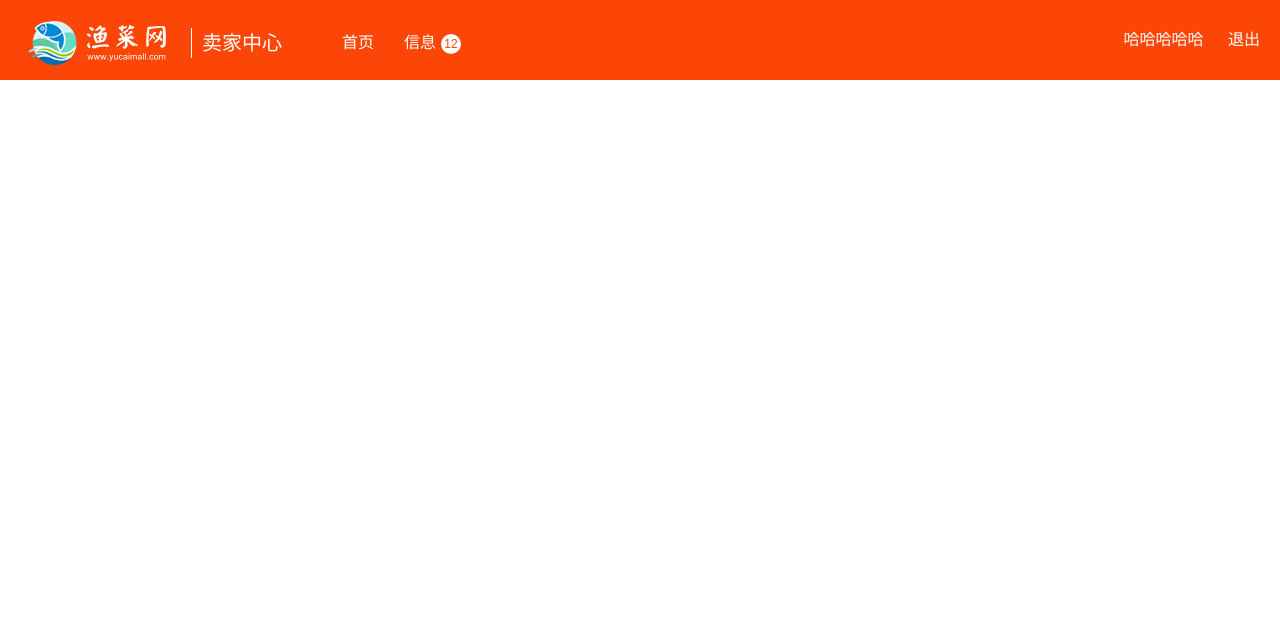
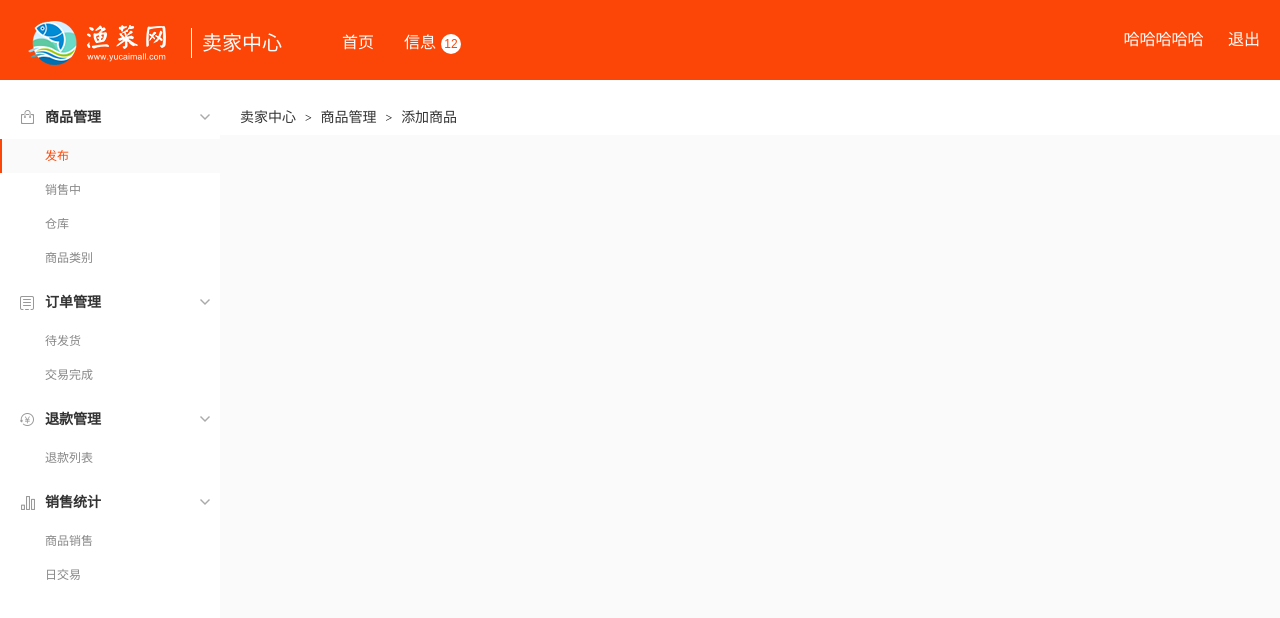
Before and after one commit to VinceSir/yucaimall, a plain HTML site: page us-business-index.html in a window 1280 px wide. Drawn offline with nearby package versions, Linux system fonts and the light colour scheme; files that its build step writes are made by us from their sources.

Commit message:
add user Business header and sidebar

```diff
--- a/theme/css/public.scss
+++ b/theme/css/public.scss
@@ -543,16 +543,3 @@
     }
   }
 }
-
-/* 商家中心侧栏 */
-.us-business-sidebar{
-  width: 220px;
-  float: left;
-  background-color: #fff;
-
-}
-
-/*商家中心 面包屑导航*/
-.us-business-crumbs{
-
-}
--- a/theme/css/us-business.scss
+++ b/theme/css/us-business.scss
@@ -1,4 +1,112 @@
+body{
+  background: #fafafa;
+}
 .us-business-container{
   width: 100%;
-  background-color: #fafafa;
+  background-color: #FFF;
 }
+
+/* 商家中心侧栏 */
+.us-business-sidebar{
+  width: 220px;
+  background-color: #fff;
+  padding-top:20px;
+  position: fixed;
+  left: 0;
+  top:80px;
+  height: 100%;
+
+  ul{
+    display: block;
+
+    li{
+      display: block;
+      vertical-align: middle;
+
+      .item-title{
+        margin-bottom:5px;
+      }
+      .item-container{
+        margin-bottom:10px;
+      }
+
+      a{
+        display: block;
+        line-height:34px;
+        font-size:12px;
+        color: #888;
+
+        &:hover,&.active{
+          border-left:2px solid #fc4607;
+          color: #fc4607;
+          padding-left:43px;
+          background: #fafafa;
+          text-decoration: none;
+        }
+      }
+
+      h2{
+        display: block;
+        font-weight: bold;
+        font-size:14px;
+        line-height:34px;
+        color: #333;
+        background: url("../images/us-icon.png") no-repeat;
+        padding-right:10px;
+
+        &.com{
+          background-position: 20px 10px;
+        }
+
+        &.order{
+          background-position: 20px -16px;
+        }
+
+        &.refund{
+          background-position: 20px -45px;
+        }
+        &.statistics{
+          background-position: 20px -70px;
+        }
+
+        i{
+          display: inline-block;
+          float: right;
+          width: 10px;
+          height: 7px;
+          background: url("../images/us-icon.png") no-repeat 0px -107px;
+          margin-top:14px;
+        }
+      }
+      h2,a{
+        padding-left:45px;
+      }
+    }
+  }
+}
+
+
+.us-business-main{
+  background: #FFF;
+  padding-left:240px;
+
+  .us-business-center{
+    width: 100%;
+    background: #FFF;
+    padding-top:20px;
+  }
+}
+/*商家中心 面包屑导航*/
+.us-business-crumbs{
+  line-height:34px;
+  font-size:14px;
+
+  a,span{
+    color: #333;
+  }
+  em{
+    font-family: "宋体";
+    margin: 0 5px;
+    font-size:12px;
+  }
+}
--- a/us-business-index.html
+++ b/us-business-index.html
@@ -27,14 +27,59 @@
 <div class="us-business-container">
     <!--侧栏-->
     <div class="us-business-sidebar">
+        <ul>
+            <li>
+                <div class="item-title">
+                    <h2 class="com">商品管理<i></i></h2>
+                </div>
+                <div class="item-container">
+                    <a href="javascript:;" class="active">发布</a>
+                    <a href="javascript:;">销售中</a>
+                    <a href="javascript:;">仓库</a>
+                    <a href="javascript:;">商品类别</a>
+                </div>
+            </li>
+            <li>
+                <div class="item-title">
+                    <h2 class="order">订单管理<i></i></h2>
+                </div>
+                <div class="item-container">
+                    <a href="javascript:;">待发货</a>
+                    <a href="javascript:;">交易完成</a>
+                </div>
+            </li>
+            <li>
+                <div class="item-title">
+                    <h2 class="refund">退款管理<i></i></h2>
+                </div>
+                <div class="item-container">
+                    <a href="javascript:;">退款列表</a>
+                </div>
+            </li>
+            <li>
+                <div class="item-title">
+                    <h2 class="statistics">销售统计<i></i></h2>
+                </div>
+                <div class="item-container">
+                    <a href="javascript:;">商品销售</a>
+                    <a href="javascript:;">日交易</a>
+                </div>
+            </li>
+        </ul>
     </div>
 
     <!--Main Center-->
-    <div class="us-business-center">
-        <div class="us-business-crumbs">
-
+    <div class="us-business-main">
+        <div class="us-business-center">
+            <!--面包屑导航-->
+            <div class="us-business-crumbs">
+                <a href="javascript:;">卖家中心</a>
+                <em>&gt;</em>
+                <a href="javascript:;">商品管理</a>
+                <em>&gt;</em>
+                <span>添加商品</span>
+            </div>
         </div>
-
     </div>
 </div>
 </body>
```
Also changed, not shown: theme/css/public.css, theme/css/us-business.css (added), 1 other file.
